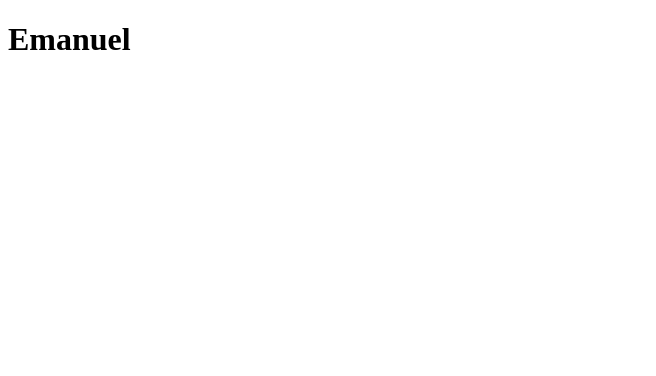
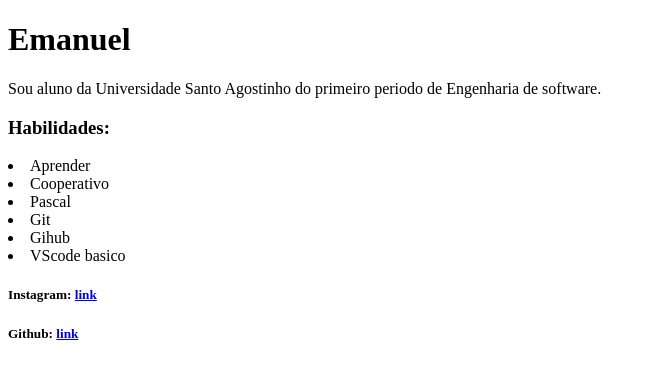
Before and after one commit to EmanuelCandido/O-meu-site, a plain HTML site: page index.html in a window 1280 px wide. Shown: the whole page, without its empty margins (0-656 px from the left). Drawn offline with Linux system fonts and the light colour scheme.

Commit message:
Site update

```diff
--- a/index.html
+++ b/index.html
@@ -7,5 +7,18 @@
 </head>
 <body>
     <h1>Emanuel</h1>
+    <p>Sou aluno da Universidade Santo Agostinho do primeiro periodo de Engenharia de software.</p>
+    <section>
+    <h3>Habilidades:</h3>
+    <li>Aprender</li>
+    <li>Cooperativo</li>
+    <li>Pascal</li>
+    <li>Git</li>
+    <li>Gihub</li>
+    <li>VScode basico</li>
+
+    <h5>Instagram: <a href="http://instagram.com/_emanuel_1" target="_blank">link</a></h5>
+    <h5>Github: <a href="https://github.com/EmanuelCandido" target="_blank">link</a></h5>
+</section>
 </body>
 </html>
```
